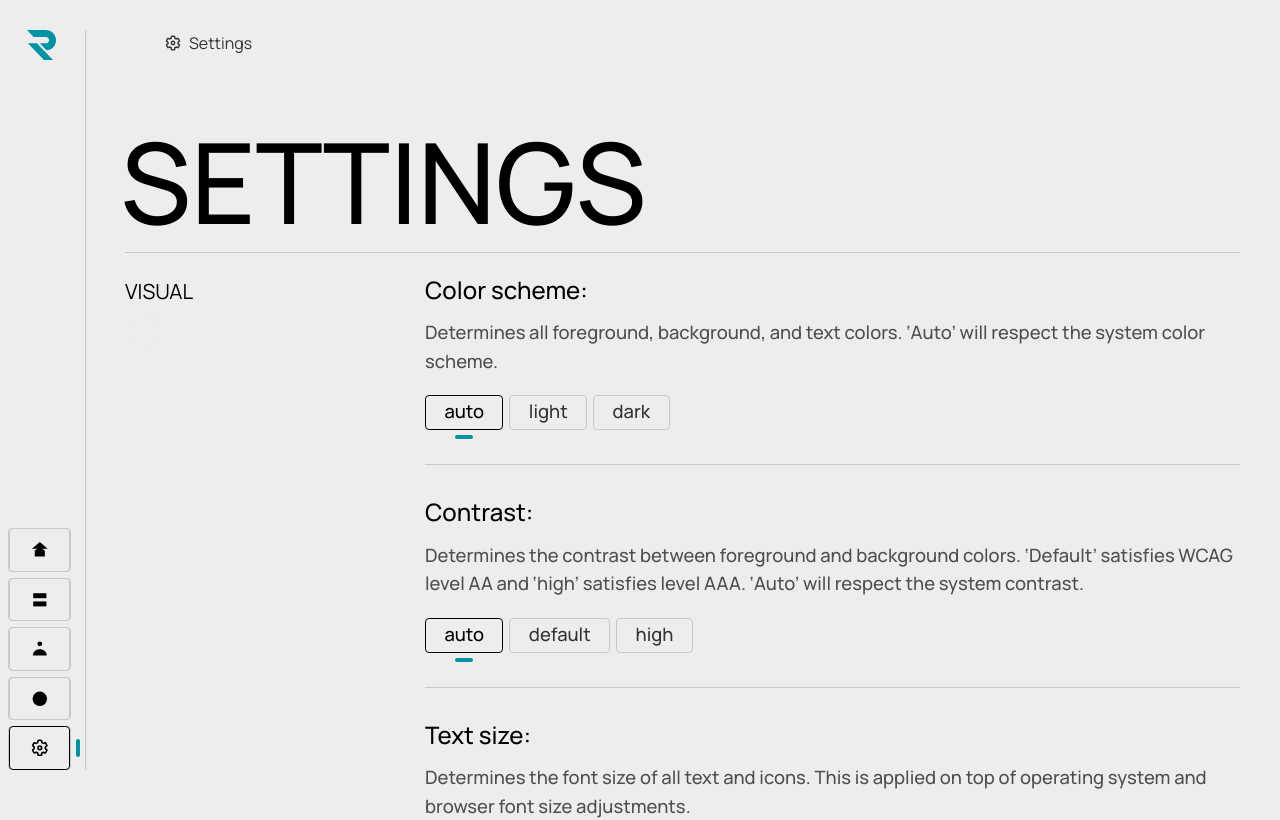
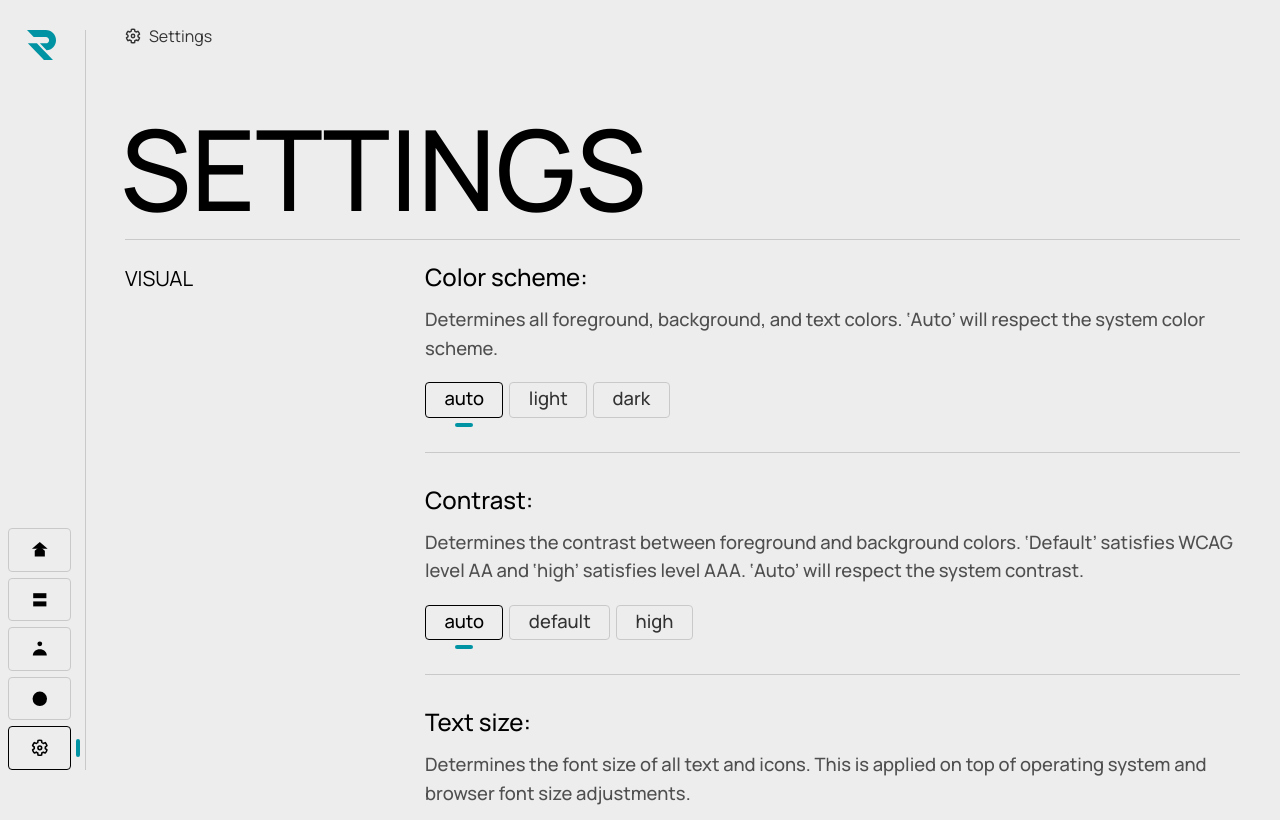
Before and after one commit to richardfxr/richardfxr, a Next.js app: page /settings in a window 1280 px wide. Shown: the top 820 px of the page. Built offline with nearby package versions, Linux system fonts and the light colour scheme.

Commit message:
🔵RCT: migrate to Next.js 13 <Link>

```diff
--- a/components/AppWrapper.js
+++ b/components/AppWrapper.js
@@ -10,6 +10,7 @@ import { useMediaQuery} from "../hooks/useMediaQuery"
 import { useSettings } from '../hooks/useSettings'
 import { userSettings } from '../context/Settings'
 // images
+import RichardfxrThumb from '../public/images/richardfxr/richardfxr-thumbnail.jpg'
 import BudgettyThumb from '../public/images/Budgetty/Budgetty-thumbnail.jpg'
 import EggHolderThumb from '../public/images/EggHolders/EggHolders-thumbnail.jpg'
 import PFrameThumb from '../public/images/PFrame/PFrame-thumbnail.jpg'
@@ -34,6 +35,25 @@ export const routes = [
 
 // === PROJECTS ===========================
 export const projects = [
+    {
+        path: '/projects/richardfxr',
+        title: 'Personal site',
+        image: {
+            img: RichardfxrThumb,
+            layoutId: 'richardfxr-thumbnail',
+            alt: 'Three white pentagonal electronic devices with circular screens on the top. Each screen is displaying information related to budgeting and spending habits.'
+        },
+        date: '2022-08',
+        colors: [
+            {hex: '#11d3e7', name: 'Richard blue'},
+            {hex: '#1a1a1a', name: 'dark gray'},
+            {hex: '#ededed', name: 'light gray'},
+        ],
+        filters: ['design'],
+        media: ['web design'],
+        cardLabels: ['web design', 'dev'],
+        code: <UnderlinedLink styling="em" href="https://github.com/richardfxr/richardfxr" target="_blank" key="richardfxr-github">GitHub repository</UnderlinedLink>,
+    },
     {
         path: '/projects/budgetty',
         title: 'Budgetty',
--- a/components/Breadcrumbs.js
+++ b/components/Breadcrumbs.js
@@ -75,8 +75,11 @@ export default function Breadcrumbs() {
 // === INTERNAL COMPONENTS ================
 function BreadcrumbLink({ to, label, isCurrent }) {
     return (
-        <Link href={to}>
-            <a aria-label={label} aria-current={isCurrent ? 'page' : 'false'}>
+        <Link
+            href={to}
+            aria-label={label}
+            aria-current={isCurrent ? 'page' : 'false'}
+            >
             {to === "/" && <HomeIcon />}
             {to === "/projects" && <ProjectsIcon />}
             {to === "/about" && <AboutIcon />}
@@ -84,7 +87,6 @@ function BreadcrumbLink({ to, label, isCurrent }) {
             {to === "/settings" && <SettingsIcon />}
 
             {label}
-            </a>
         </Link>
     )
 }
--- a/components/NavLink.js
+++ b/components/NavLink.js
@@ -6,10 +6,8 @@ import Link from 'next/link'
 
 export default function NavLink({ to, className, children }) {
     return (
-        <Link href={to} scroll={false}>
-            <a className={className}>
-                {children}
-            </a>
+        <Link href={to} className={className} scroll={false}>
+            {children}
         </Link>
     )
 }
--- a/components/Navbar.js
+++ b/components/Navbar.js
@@ -118,18 +118,18 @@ function NavigationLink({ href, label }) {
     if (href === "/") isActive = router.pathname === "/"
 
     return (
-        <Link href={href} scroll={false}>
-            <a
+        <Link
+            href={href}
             id={href}
             className={isActive ? 'active' : ''}
             aria-current={isActive ? 'true' : 'false'}
-                aria-label={label}>
+            aria-label={label}
+            scroll={false}>
             {href === "/" && <HomeIcon />}
             {href === "/projects" && <ProjectsIcon />}
             {href === "/about" && <AboutIcon />}
             {href === "/info" && <InfoIcon />}
             {href === "/settings" && <SettingsIcon />}
-            </a>
         </Link>
     )
 }
--- a/components/ProjectCard.js
+++ b/components/ProjectCard.js
@@ -25,10 +25,8 @@ export default function ProjectCard({ image, path, title, colors, cardLabels })
                 initial="hidden"
                 animate="show"
                 exit="exit">
-                <Link href={path}>
-                    <a className="projectCard__link">
-                        <h3>{title}</h3>
-                    </a>
+                <Link href={path} className="projectCard__link">
+                    <h3>{title}</h3>
                 </Link>
                 <div className='projectCard__details'>
                     <ul className="project__colors" aria-label="Colors">
```
Lines whose indentation alone changed are shown as unchanged.
